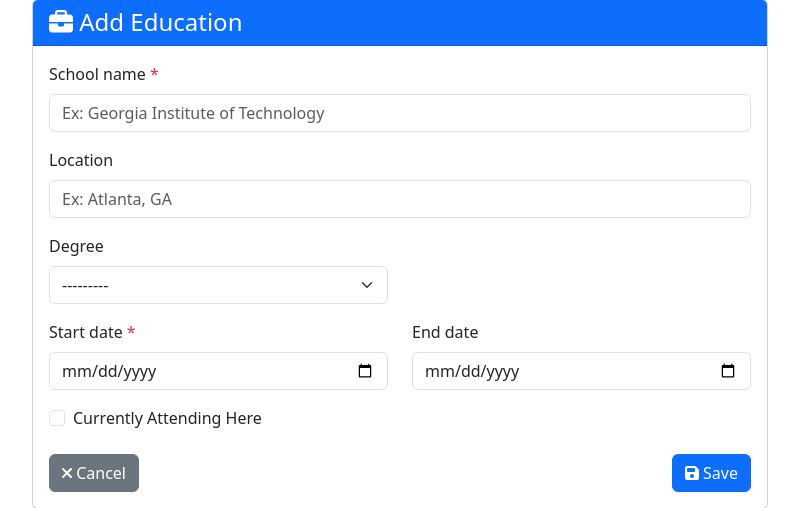
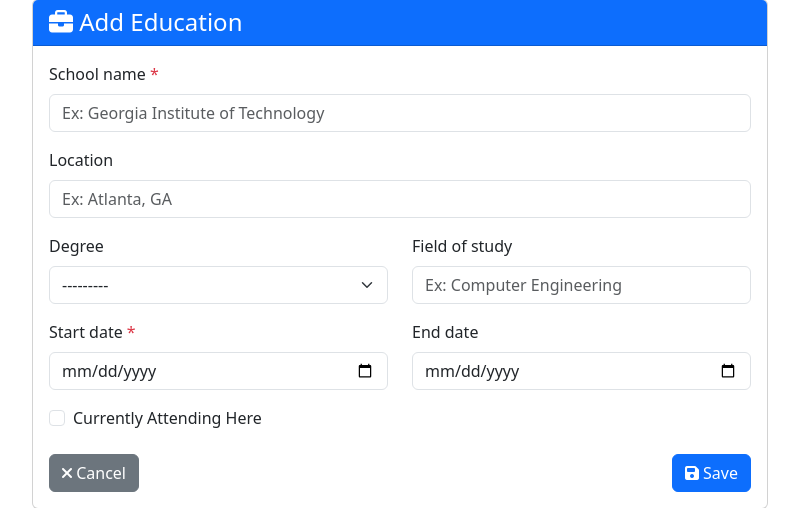
Before and after one commit to StealthyFearZ/lockedin, a Django app: page /profiles/education/add/ in a window 1280 px wide. Shown: the part 107-615 px from the top of the page, without its empty margins (240-1039 px from the left). Run offline with Django 5.2, Linux system fonts and the light colour scheme; a user stored in the database is signed in; data comes from the database, SQL or seed files in the repository; some libraries are stand-ins or nearby versions.

Commit message:
Added Field of Study

```diff
--- a/lockedin/profiles/templates/profiles/education_form.html
+++ b/lockedin/profiles/templates/profiles/education_form.html
@@ -62,7 +62,13 @@
                             </div>
                             <!-- Field of Study -->
                             <div class="col-md-6 mb-3">
-
+                                <label for="{{ form.field_of_study.id_for_label }}" class="form-label">
+                                    {{ form.field_of_study.label }}
+                                </label>
+                                {{ form.field_of_study }}
+                                {% if form.field_of_study.errors %}
+                                    <div class="text-danger small mt-1">{{ form.field_of_study.errors }}</div>
+                                {% endif %}
                             </div>
                         </div>
 
```
